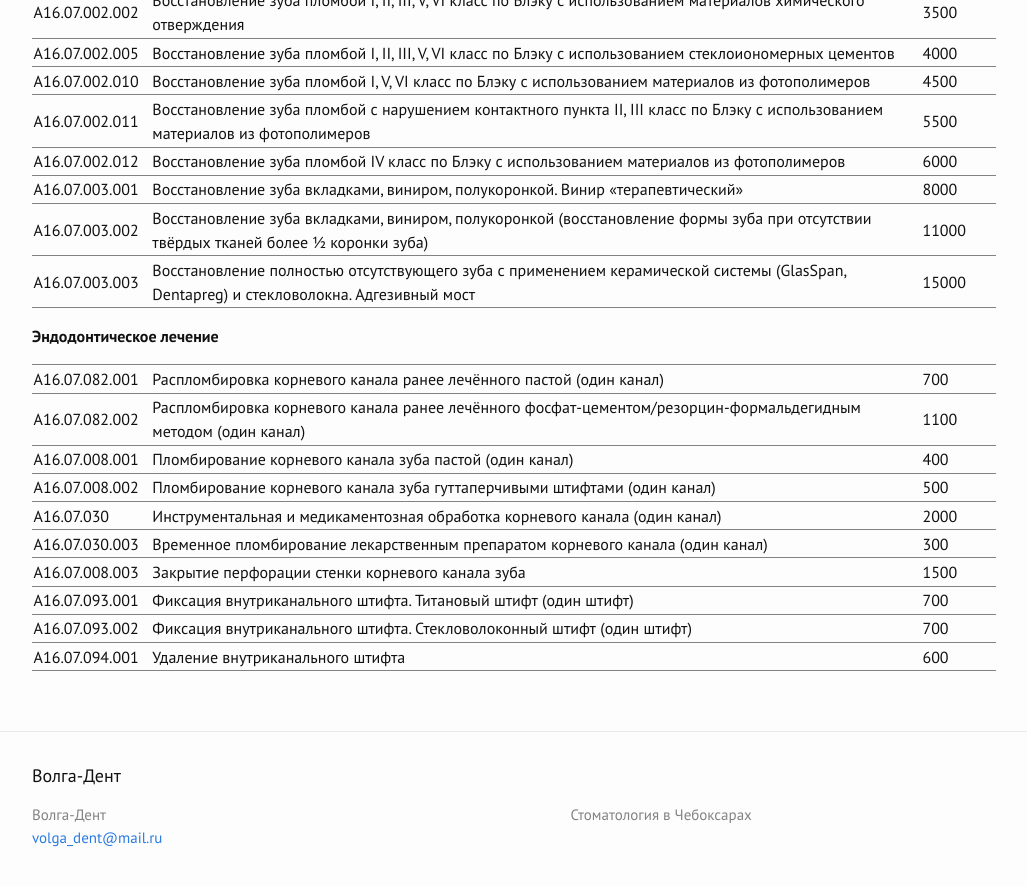
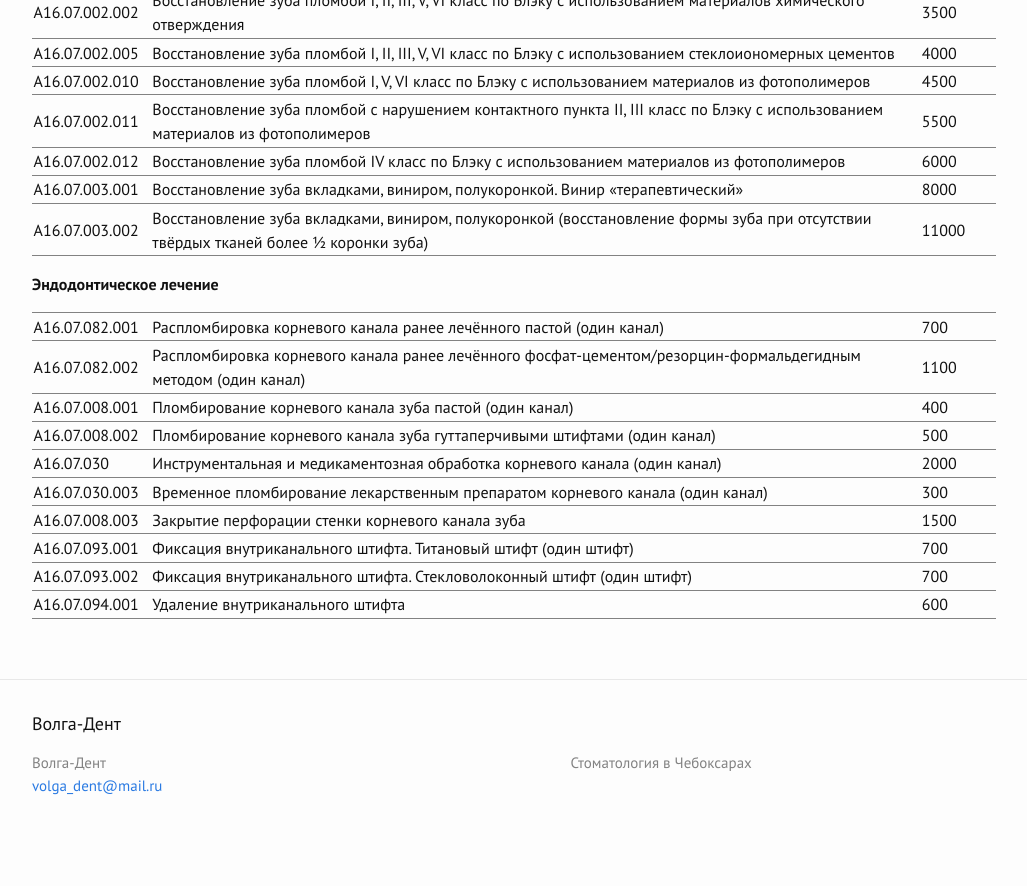
Before and after one commit to albus-dentes/albus-dentes.github.io, a Jekyll site: the page built from prices/index.html, in a window 1280 px wide and 900 px high, scrolled down 970 px. Shown: the top 886 px of the window, without its empty margins (126-1153 px from the left). Built offline with Jekyll 4.4.1, drawn with Linux system fonts in a browser that asks for light colours; after the commit the page ends 1827 px from its top, so only the background shows below that.

Commit message:
Update prices

```diff
--- a/prices/export.csv
+++ b/prices/export.csv
@@ -17,7 +17,6 @@ category,name,price
 Восстановление зуба пломбой,Восстановление зуба пломбой IV класс по Блэку с использованием материалов из фотополимеров,6000
 Восстановление зуба пломбой,"Восстановление зуба вкладками, виниром, полукоронкой. Винир «терапевтический»",8000
 Восстановление зуба пломбой,"Восстановление зуба вкладками, виниром, полукоронкой (восстановление формы зуба при отсутствии твёрдых тканей более ½ коронки зуба)",11000
-Восстановление зуба пломбой,"Восстановление полностью отсутствующего зуба с применением керамической системы (GlasSpan, Dentapreg) и стекловолокна. Адгезивный мост",15000
 Эндодонтическое лечение,Распломбировка корневого канала ранее лечённого пастой (один канал),700
 Эндодонтическое лечение,Распломбировка корневого канала ранее лечённого фосфат-цементом/резорцин-формальдегидным методом (один канал),1100
 Эндодонтическое лечение,Пломбирование корневого канала зуба пастой (один канал),400
--- a/prices/index.html
+++ b/prices/index.html
@@ -126,11 +126,6 @@ title: Цены
     <td>11000</td>
   </tr>
   <tr>
-    <td>А16.07.003.003</td>
-    <td>Восстановление полностью отсутствующего зуба с применением керамической системы (GlasSpan, Dentapreg) и стекловолокна. Адгезивный мост</td>
-    <td>15000</td>
-  </tr>
-  <tr>
     <td colspan="3" class="section-header">Эндодонтическое лечение</td>
   </tr>
   <tr>
```
